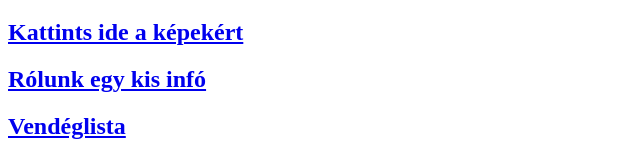
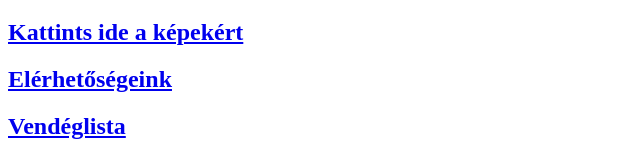
Before and after one commit to jambor13/jambor13.github.io, a plain HTML site: page index.html in a window 1280 px wide. Shown: the part 180-336 px from the top of the page, without its empty margins (0-640 px from the left). Drawn offline with Linux system fonts and the light colour scheme.

Commit message:
init page

```diff
--- a/index.html
+++ b/index.html
@@ -25,7 +25,7 @@
     </h2>
 
     <h2>
-        <a href="/pages/about.html">Rólunk egy kis infó</a>
+        <a href="/pages/about.html">Elérhetőségeink</a>
     </h2>
 
     <h2>
```
